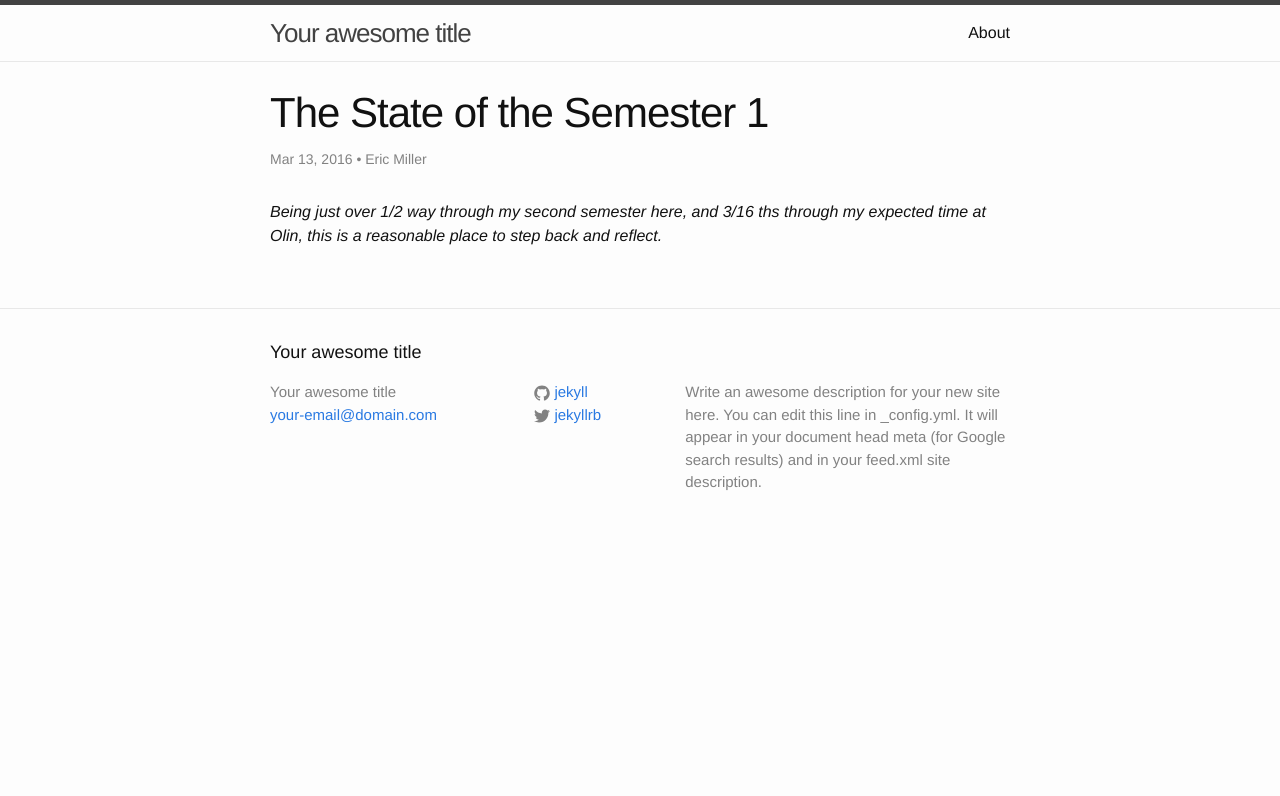
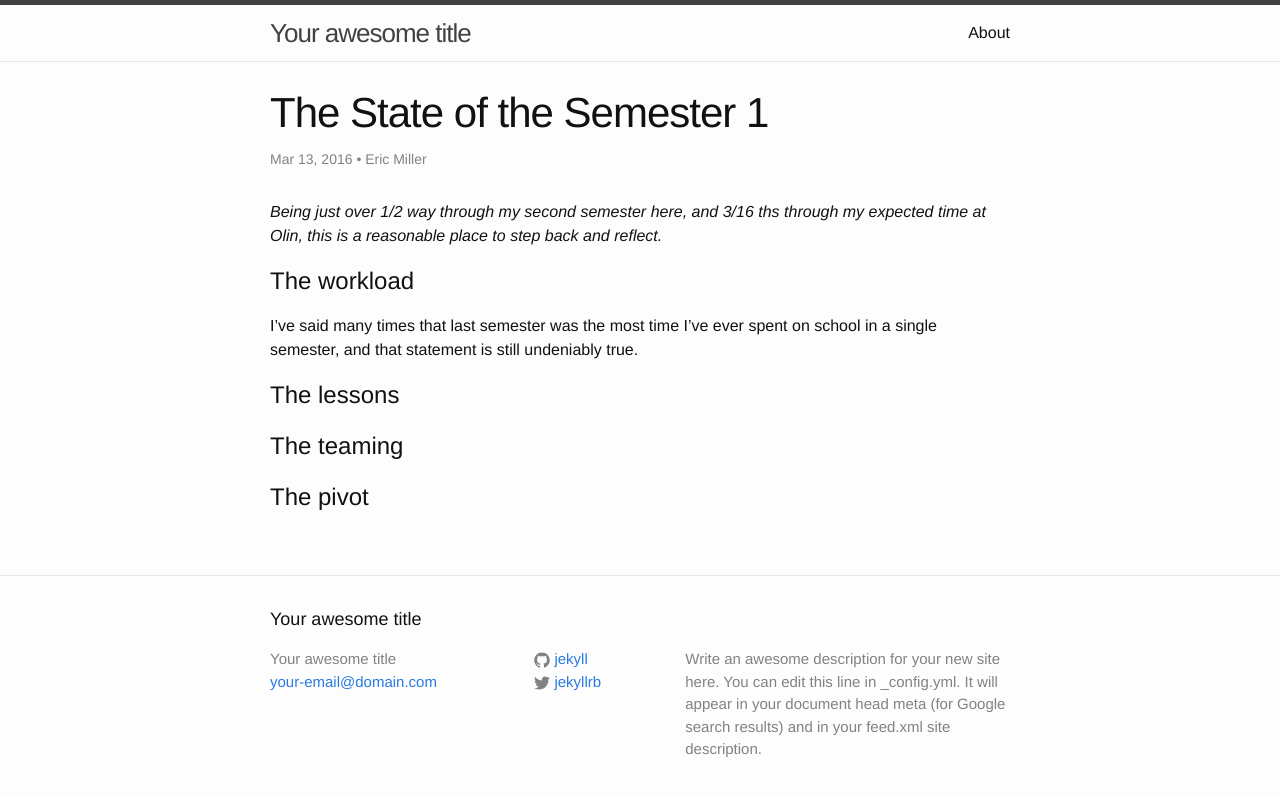
Before and after one commit to HALtheWise/HALtheWise.github.io, a Jekyll site: the page built from _posts/2016-03-13-Spring-Break-2016.md, in a window 1280 px wide. Shown: the top 796 px of the page. Built offline with Jekyll 4.4.1, drawn with Linux system fonts in a browser that asks for light colours.

Commit message:
Update/Create 2016-03-13-Spring-Break-2016.md

```diff
--- a/_posts/2016-03-13-Spring-Break-2016.md
+++ b/_posts/2016-03-13-Spring-Break-2016.md
@@ -9,3 +9,13 @@ source-id: 1k125RkS0D9cSdyhVM88VRiGxBWEOcYughaFqVbGzgqc
 published: true
 ---
 *Being just over 1/2 way through my second semester here, and 3/16 ths through my expected time at Olin, this is a reasonable place to step back and reflect.*
+
+# The workload
+
+I've said many times that last semester was the most time I’ve ever spent on school in a single semester, and that statement is still undeniably true.
+
+# The lessons
+
+# The teaming
+
+# The pivot
```
